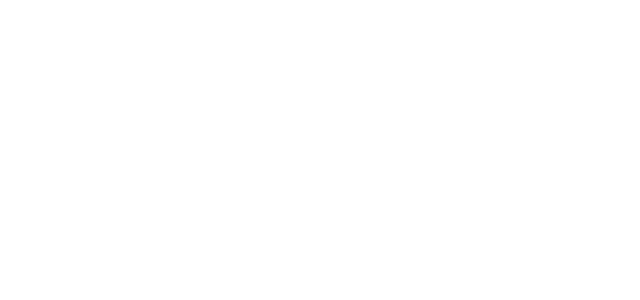
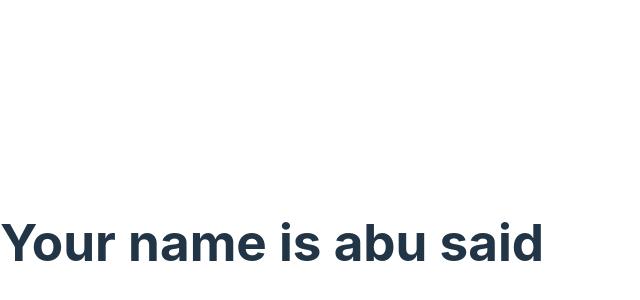
Before and after one commit to abubdcalling/React, a React (Vite) app: page / in a window 1280 px wide. Shown: the part 158-458 px from the top of the page, without its empty margins (0-640 px from the left). Built offline with nearby package versions, Linux system fonts and the light colour scheme.

Commit message:
props v.1

```diff
--- a/src/App.jsx
+++ b/src/App.jsx
@@ -4,9 +4,14 @@
 const App = () => {
   const [count, setCount] = useState(0);
 
+  const itemob = {
+    name: "abu said",
+    age: 20,
+  };
+
   return (
     <div>
-      <Hero title="learn with me" />
+      <Hero item={itemob} />
     </div>
   );
 };
--- a/src/component/Hero.jsx
+++ b/src/component/Hero.jsx
@@ -1,10 +1,13 @@
+/*eslint-disable */
+
 import React from "react";
 
 const Hero = (props) => {
-  return;
-  <div>
-    <h1>{props.title}</h1>
-  </div>;
+  return (
+    <div>
+      <h1>Your name is {props.item["name"]}</h1>
+    </div>
+  );
 };
 
 export default Hero;
```
